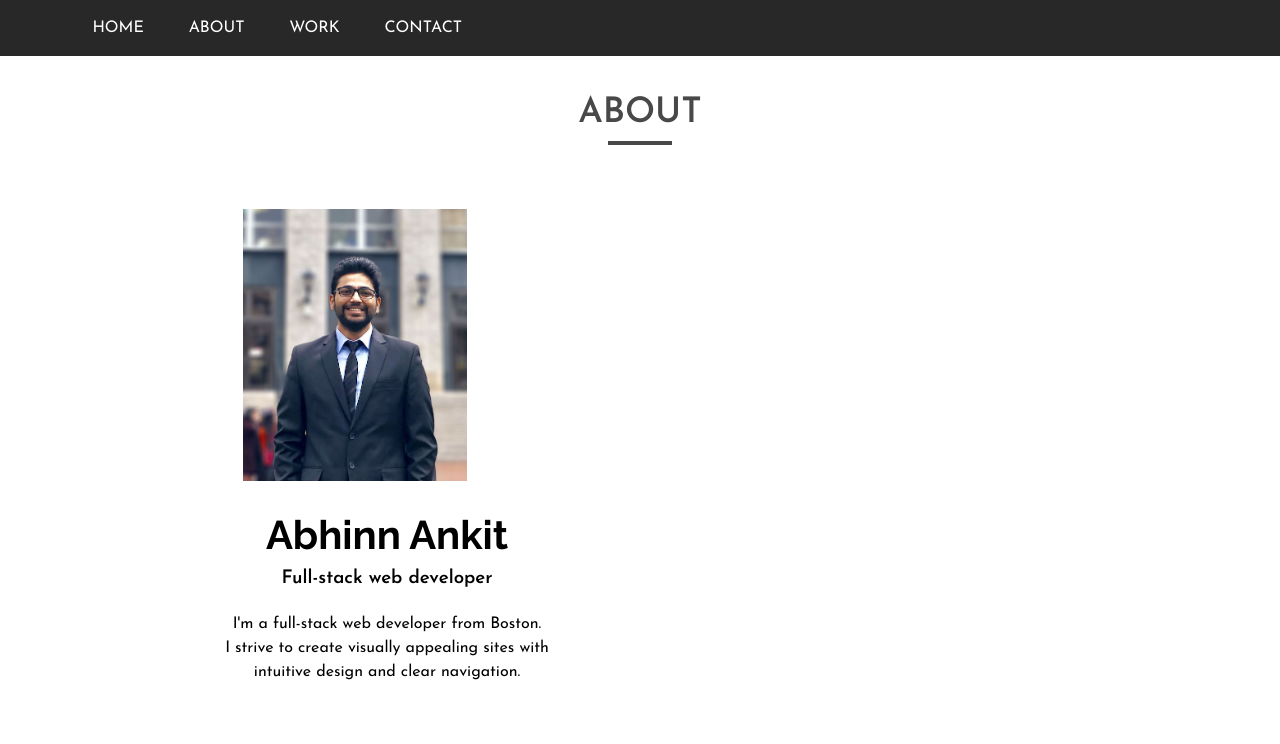
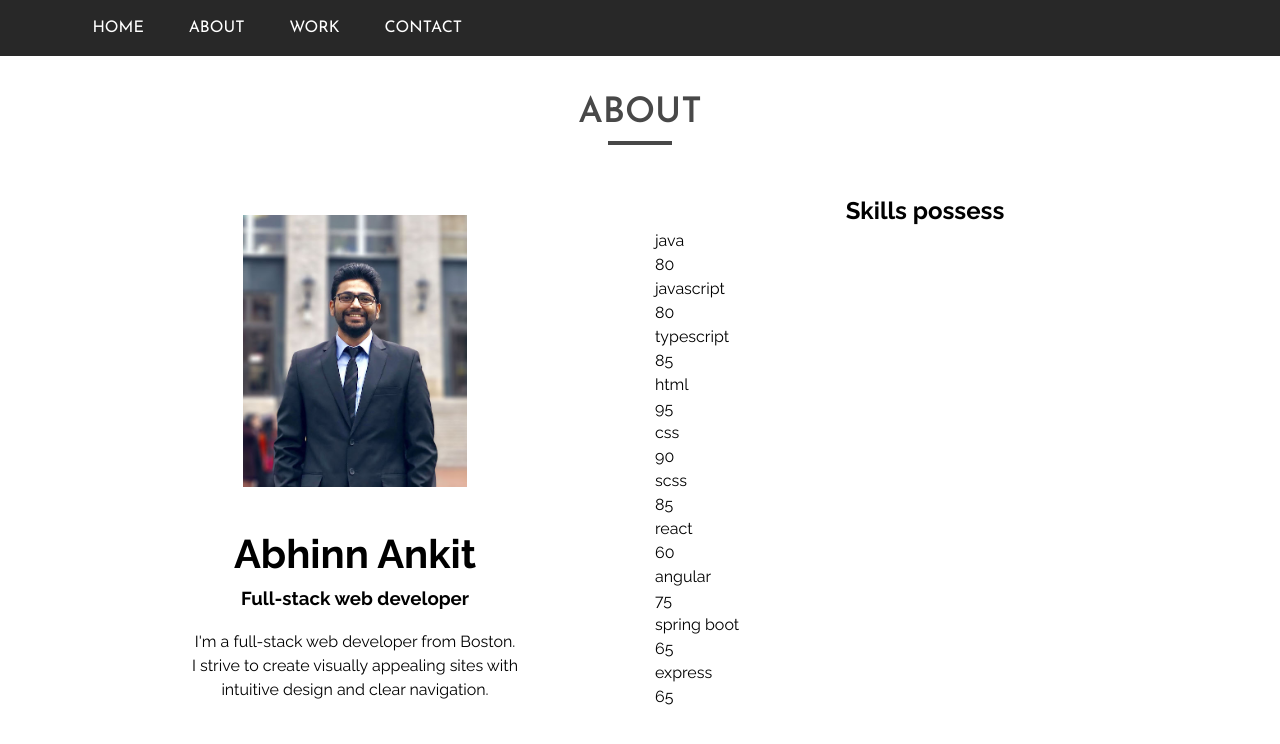
Before and after one commit to abhinnankit/abhinnankit.github.io, a React (Create React App) app: page / in a window 1280 px wide. Shown: the top 744 px of the page. Built offline with nearby package versions, Linux system fonts and the light colour scheme.

Commit message:
Add skills component

```diff
--- a/src/components/About/About.module.scss
+++ b/src/components/About/About.module.scss
@@ -3,15 +3,21 @@
     align-items: center;
 }
 
-.justifyContentEvenly {
+.AboutSpace {
     justify-content: unset;
     flex-direction: column;
     flex-wrap: wrap;
 }
 
-@media (min-width: 600px) {
-    .justifyContentEvenly {
+@media (min-width: 600px) and (max-width: 1199px) {
+    .AboutSpace {
         justify-content: space-evenly;
+        flex-direction: row;
+    }
+}
+
+@media (min-width: 1200px) {
+    .About {
         flex-direction: row;
     }
 }
--- a/src/components/About/About.tsx
+++ b/src/components/About/About.tsx
@@ -1,13 +1,20 @@
 import React from 'react';
 import AboutMe from './AboutMe/AboutMe';
 import classes from './About.module.scss';
+import Skills from './Skills/Skills';
 
 const about = props => {
-    const sectionClasses = ['col-xl-6', 'col-lg-10', 'col-12', classes.About, classes.justifyContentEvenly];
+    const aboutMeClasses = ['col-xl-6', 'col-lg-10', 'col-12', classes.About, classes.AboutSpace];
+    const skillClasses = ['col-xl-6', 'col-lg-10', 'col-12'];
     return (
-        <div className={sectionClasses.join(' ')}>
-            <AboutMe />
-        </div>
+        <>
+            <div className={aboutMeClasses.join(' ')}>
+                <AboutMe />
+            </div>
+            <div className={skillClasses.join(' ')}>
+                <Skills />
+            </div>
+        </>
     );
 };
 
--- a/src/components/About/AboutMe/AboutMe.module.scss
+++ b/src/components/About/AboutMe/AboutMe.module.scss
@@ -5,23 +5,20 @@
 
 .article {
     text-align: center;
+    font-family: 'Raleway', sans-serif;
+    margin: auto;
+    max-width: 23em;
     h2 {
         font-size: 2.5em;
-        font-family: 'Raleway', sans-serif;
     }
     h3 {
         margin-bottom: 1em;
     }
 }
 
-@media (min-width: 576px) {
-    .article {
-        max-width: 23em;
+@media (min-width: 1200px) {
+    .Figure {
+        margin-left: auto;
+        margin-right: auto;
     }
 }
-
-@media (min-width: 1200px) {
-    .article {
-        margin-left: 4em;
-    }
-}
--- a/src/components/About/AboutMe/AboutMe.tsx
+++ b/src/components/About/AboutMe/AboutMe.tsx
@@ -5,7 +5,7 @@ import classes from './AboutMe.module.scss';
 const aboutMe = () => {
     return (
         <React.Fragment>
-            <figure>
+            <figure className={classes.Figure}>
                 <img src={myImage} alt={'Abhinn Ankit'} className={classes.img} />
             </figure>
             <article className={classes.article}>
--- /dev/null
+++ b/src/components/About/Skills/Skill/Skill.tsx
@@ -0,0 +1,17 @@
+import React, { FC } from 'react';
+
+interface IProps {
+    skill: string;
+    percent: number;
+}
+
+const skill: FC<IProps> = props => {
+    return (
+        <div>
+            <div>{props.skill}</div>
+            <span>{props.percent}</span>
+        </div>
+    );
+};
+
+export default skill;
--- a/src/components/About/Skills/Skills.module.scss
+++ b/src/components/About/Skills/Skills.module.scss
@@ -0,0 +1,7 @@
+.Skills {
+    font-family: 'Raleway', sans-serif;
+    width: 100%;
+    h2 {
+        text-align: center;
+    }
+}
--- a/src/components/About/Skills/Skills.tsx
+++ b/src/components/About/Skills/Skills.tsx
@@ -1,7 +1,28 @@
 import React from 'react';
+import Skill from './Skill/Skill';
+import classes from './Skills.module.scss';
 
 const skills = () => {
-    return <div />;
+    const languages = {
+        java: 80,
+        javascript: 80,
+        typescript: 85,
+        html: 95,
+        css: 90,
+        scss: 85,
+        react: 60,
+        angular: 75,
+        'spring boot': 65,
+        express: 65,
+    };
+    return (
+        <div className={classes.Skills}>
+            <h2>Skills possess</h2>
+            {Object.keys(languages).map(language => (
+                <Skill key={language} skill={language} percent={languages[language]} />
+            ))}
+        </div>
+    );
 };
 
 export default skills;
```
Also changed, not shown: src/components/About/Skills/Skill/Skill.module.scss (added), 1 other file (tests, documents, lock files or other folders).
